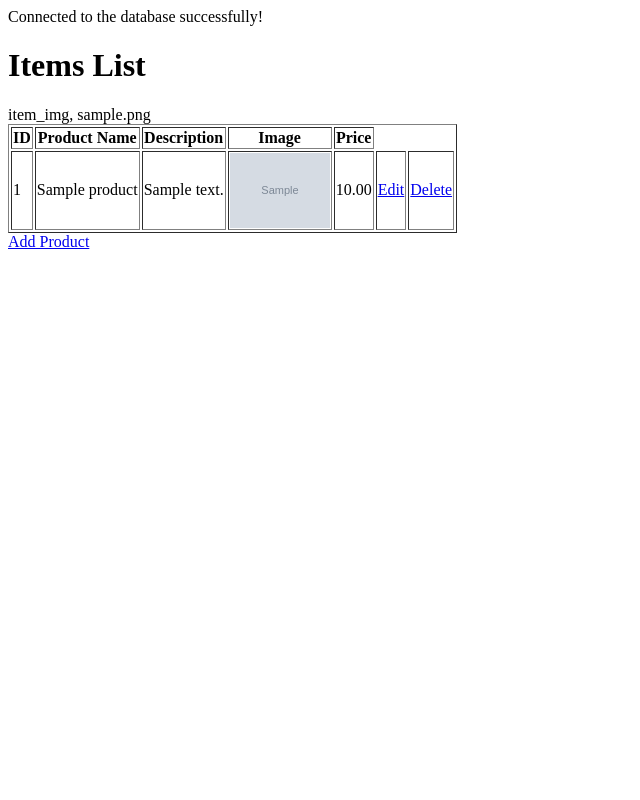
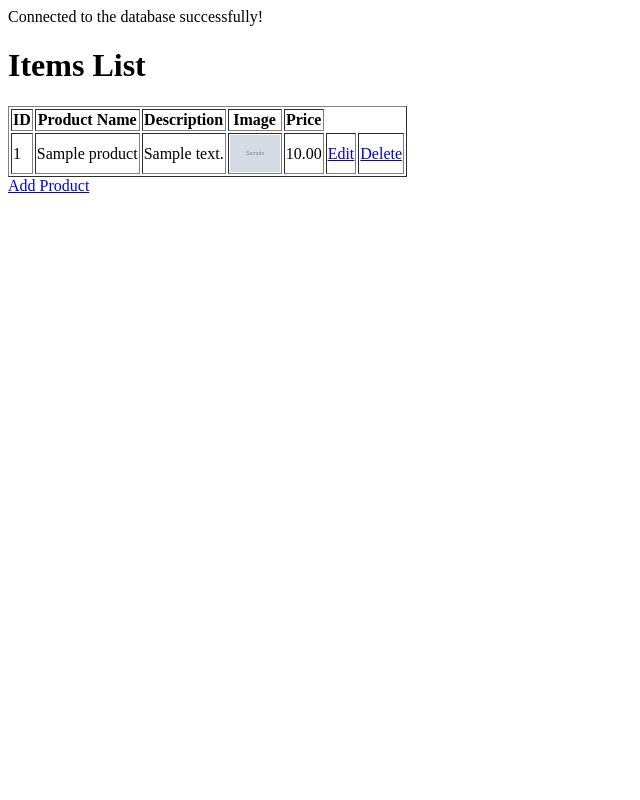
Before and after one commit to mrsferret/Web_Technologies, a PHP site: page /read.php in a window 1280 px wide. Shown: the whole page, without its empty margins (0-640 px from the left). Run offline with PHP 8.4, Linux system fonts and the light colour scheme; tables that the repository leaves empty hold one stand-in row (values such as "Sample post"); grey boxes marked "Sample" are stand-in pictures.

Commit message:
Commit after tidy up

```diff
--- a/Challenge_3_CRUD_rework/read.php
+++ b/Challenge_3_CRUD_rework/read.php
@@ -1,11 +1,21 @@
 <?php
+
+// This code generates a web page that lists products from the database and provides links for editing and deleting them.
+
 // Database connection (Update credentials accordingly)
 
 include "connect_db.php";
 
+//SQL query to retrieve data from the "products" table
 $sql = "SELECT item_id, item_name, item_desc, item_img, item_price FROM products";
+
+// record(s) retrieved from the using the mysqli_query function and stored in variable $r
 $r = @mysqli_query ( $link, $sql ) ;
+    // check if rows have been returned
     if ( mysqli_num_rows( $r ) != 0 )
+        // num rows returned not 0
+        // so carry on and display them
+        // otherwise nothing is displayed
 
 ?>
 <!DOCTYPE html>
@@ -24,7 +34,11 @@ $r = @mysqli_query ( $link, $sql ) ;
             <th>Price</th>
         </tr>
         <?php
-        #while ($row = mysqli_fetch_assoc($result))
+        // iterate through the rows of data fetched from database using mysqli_fetch_array
+        // fetches rows from a MySQL query result set ($r) and assigns each row to the variable $row
+        // MYSQLI_ASSOC - specifies that the type of array returned is an associated array
+        // ie. uses column names as keys so can access the data using column names
+
         while($row = mysqli_fetch_array($r,MYSQLI_ASSOC))
 
             {
@@ -35,12 +49,11 @@ $r = @mysqli_query ( $link, $sql ) ;
 				echo '<td>' . $row['item_desc'] . '</td>';
                 // Display the image with the trimmed URL
                 //echo '<td>' . $row['item_img'] . '</td>';
-                echo 'item_img, ' . $row['item_img'];
+                //echo 'item_img, ' . $row['item_img'];
                 $imageUrl = trim($row['item_img']);
                 // Display the image with the trimmed URL
-                echo '<td><img src="' . $imageUrl . '" alt="' . $row['item_name'] . '" width="100"></td>';
+                echo '<td><img src="' . $imageUrl . '" alt="' . $row['item_name'] . '" width="50"></td>';
                 echo '<td>' . $row['item_price'] . '</td>';
-				//echo '<td><a href="update.php?id=' . $row['item_id'] . '">Edit</a></td>';
 				echo '<td><a href="update.php?item_id=' . $row['item_id'] . '">Edit</a></td>';
                 echo '<td><a href="delete.php?item_id=' . $row['item_id'] . '">Delete</a></td>';
 				echo '</tr>';
```
Also changed, not shown: Challenge_3_CRUD_rework/update.php (+4 -5 lines).
